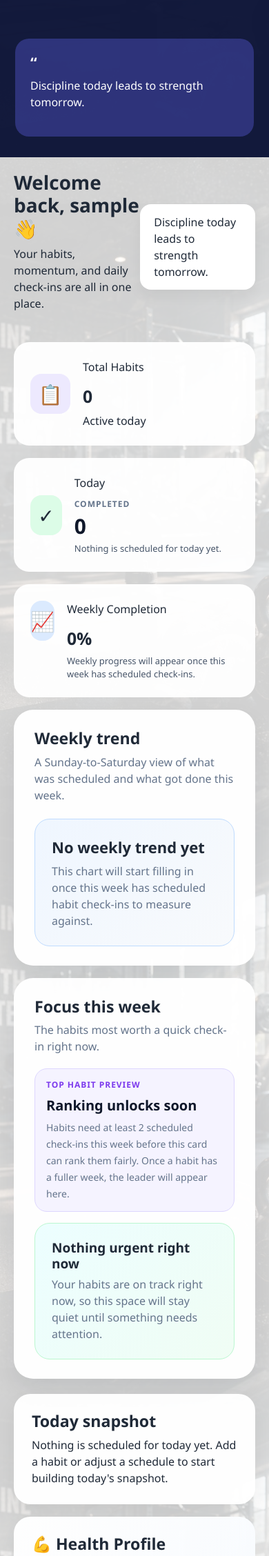
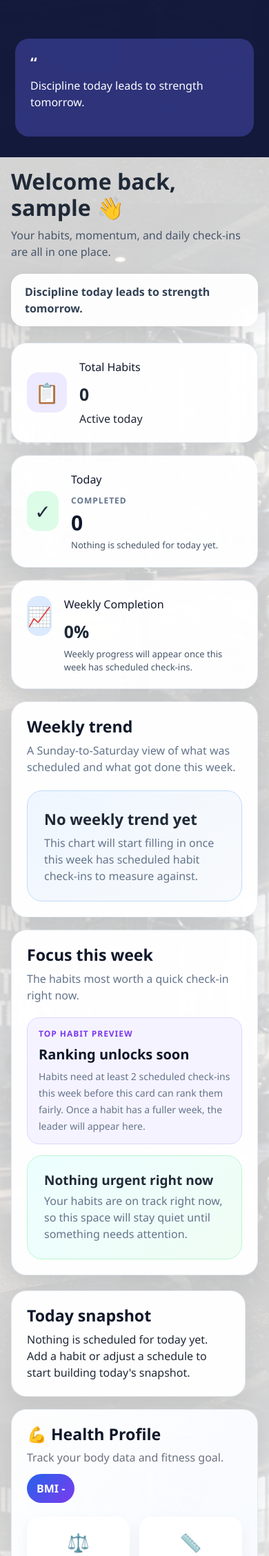
Before and after one commit to wenghengan-source/Agile-Web-Development-Project, a Flask app: page /dashboard in a window 390 px wide. Shown: the part 549-2805 px from the top of the page at 69% size. Run offline with Flask 3, Linux system fonts and the light colour scheme; the visitor is signed in with stand-in values (Sample User, id 1); data that the repository does not hold is empty; some libraries are stand-ins or nearby versions.

Commit message:
Polish dashboard layout and responsive styling

```diff
--- a/Habit-tracker/static/style.css
+++ b/Habit-tracker/static/style.css
@@ -310,21 +310,35 @@ h1, h2, h3, h4, h5 {
 .dashboard-main {
     margin-left: 270px;
     width: calc(100% - 270px);
-    padding: 40px;
+    padding: 36px;
 }
 
 .dashboard-top {
     display: flex;
     justify-content: space-between;
     align-items: center;
-    margin-bottom: 28px;
+    gap: 20px;
+    margin-bottom: 24px;
+}
+
+.dashboard-top h1 {
+    margin-bottom: 8px;
+}
+
+.dashboard-top p {
+    margin: 0;
+    max-width: 640px;
+    color: #475569;
 }
 
 .date-pill {
-    background: white;
+    background: rgba(255,255,255,0.96);
     padding: 14px 20px;
-    border-radius: 16px;
-    box-shadow: 0 8px 20px rgba(0,0,0,0.05);
+    border-radius: 18px;
+    box-shadow: 0 10px 28px rgba(15,23,42,0.08);
+    color: #334155;
+    font-weight: 600;
+    max-width: 340px;
 }
 
 /* Summary */
@@ -343,6 +357,16 @@ h1, h2, h3, h4, h5 {
     display: flex;
     gap: 18px;
     align-items: center;
+    min-height: 156px;
+    box-shadow: 0 14px 30px rgba(15,23,42,0.07);
+    border: 1px solid rgba(226,232,240,0.9);
+}
+
+.summary-card p,
+.dash-card h3,
+.weekly-trend-header h3,
+.focus-panel-header h3 {
+    color: #0f172a;
 }
 
 .summary-icon {
@@ -380,6 +404,12 @@ h1, h2, h3, h4, h5 {
     color: #475569;
     font-size: 13px;
     line-height: 1.45;
+}
+
+.summary-card-stacked h2,
+.summary-card h2 {
+    margin: 6px 0 10px;
+    line-height: 1;
 }
 
 .split-card .summary-icon {
@@ -426,6 +456,7 @@ h1, h2, h3, h4, h5 {
     display: block;
     color: #475569;
     font-size: 13px;
+    line-height: 1.5;
 }
 
 .analytics-grid {
@@ -441,6 +472,7 @@ h1, h2, h3, h4, h5 {
     padding: 28px 30px;
     box-shadow: 0 18px 36px rgba(15,23,42,0.08);
     height: 100%;
+    border: 1px solid rgba(226,232,240,0.9);
 }
 
 .weekly-trend-header {
@@ -487,10 +519,12 @@ h1, h2, h3, h4, h5 {
     grid-template-columns: repeat(7, minmax(0, 1fr));
     gap: 14px;
     align-items: end;
+    min-height: 308px;
 }
 
 .weekly-bar-group {
     text-align: center;
+    min-width: 0;
 }
 
 .weekly-bar-track {
@@ -565,6 +599,7 @@ h1, h2, h3, h4, h5 {
     padding: 28px 30px;
     box-shadow: 0 18px 36px rgba(15,23,42,0.08);
     height: 100%;
+    border: 1px solid rgba(226,232,240,0.9);
 }
 
 .focus-panel-header {
@@ -628,6 +663,10 @@ h1, h2, h3, h4, h5 {
     border-radius: 22px;
     background: #f8fafc;
     border: 1px solid #e2e8f0;
+}
+
+.focus-panel-item .btn {
+    flex-shrink: 0;
 }
 
 .focus-panel-reason {
@@ -695,12 +734,14 @@ h1, h2, h3, h4, h5 {
     border-radius: 24px;
     padding: 26px;
     box-shadow: 0 14px 30px rgba(0,0,0,0.06);
+    border: 1px solid rgba(226,232,240,0.9);
 }
 
 .dashboard-grid {
     display: grid;
     grid-template-columns: 1fr 1.5fr 1.1fr;
     gap: 18px;
+    align-items: start;
 }
 
 /* Health */
@@ -1074,11 +1115,40 @@ h1, h2, h3, h4, h5 {
     color: #991b1b;
 }
 
+.dashboard-grid .dash-card,
+.analytics-grid > section {
+    overflow: hidden;
+}
+
+@media (max-width: 1280px) {
+    .dashboard-main {
+        padding: 30px;
+    }
+
+    .dashboard-grid {
+        grid-template-columns: 1fr 1fr;
+    }
+
+    .health-profile-card {
+        grid-column: span 2;
+    }
+}
+
 /* =======================================================
    MOBILE
 ======================================================= */
 
 @media (max-width: 1000px) {
+    .dashboard-top {
+        flex-direction: column;
+        align-items: flex-start;
+    }
+
+    .date-pill {
+        max-width: none;
+        width: 100%;
+    }
+
     .summary-grid,
     .analytics-grid,
     .dashboard-grid,
@@ -1097,6 +1167,10 @@ h1, h2, h3, h4, h5 {
         align-items: flex-start;
     }
 
+    .focus-panel-item .btn {
+        width: 100%;
+    }
+
     .weekly-bars {
         gap: 10px;
     }
@@ -1122,6 +1196,10 @@ h1, h2, h3, h4, h5 {
         padding: 20px;
     }
 
+    .summary-card {
+        min-height: auto;
+    }
+
     .habit-item {
         flex-direction: column;
         align-items: flex-start;
@@ -1137,6 +1215,68 @@ h1, h2, h3, h4, h5 {
     .calendar-date-form {
         width: 100%;
         align-items: flex-start;
+    }
+}
+
+@media (max-width: 768px) {
+    .dashboard-main {
+        padding: 16px;
+    }
+
+    .summary-card,
+    .weekly-trend-card,
+    .focus-panel-card,
+    .dash-card {
+        padding: 22px;
+        border-radius: 22px;
+    }
+
+    .health-profile-grid {
+        grid-template-columns: 1fr 1fr;
+    }
+
+    .steps-ring {
+        width: 180px;
+        height: 180px;
+    }
+
+    .steps-ring > div {
+        width: 132px;
+        height: 132px;
+    }
+
+    .steps-ring h2 {
+        font-size: 34px;
+    }
+}
+
+@media (max-width: 640px) {
+    .dashboard-top h1 {
+        font-size: 32px;
+    }
+
+    .weekly-trend-badge {
+        width: 100%;
+        text-align: left;
+    }
+
+    .health-profile-grid {
+        grid-template-columns: 1fr;
+    }
+
+    .active-preview-header {
+        flex-direction: column;
+        align-items: flex-start !important;
+        gap: 14px;
+    }
+
+    .active-preview-actions {
+        width: 100%;
+        flex-direction: column;
+    }
+
+    .active-preview-actions .btn {
+        width: 100%;
     }
 }
 
--- a/Habit-tracker/templates/dashboard.html
+++ b/Habit-tracker/templates/dashboard.html
@@ -365,13 +365,13 @@
         </section>
 
         <section class="dash-card mt-4">
-            <div class="d-flex justify-content-between align-items-center mb-3">
+            <div class="active-preview-header d-flex justify-content-between align-items-center mb-3">
                 <div>
                     <h3>Active Habits Preview</h3>
                     <p class="text-muted mb-0">A quick look at today's active habits. Open the full page to manage everything.</p>
                 </div>
 
-                <div class="d-flex gap-2">
+                <div class="active-preview-actions d-flex gap-2">
                     <a href="/active_habits" class="btn btn-outline-primary">
                         View All Habits
                     </a>
```
